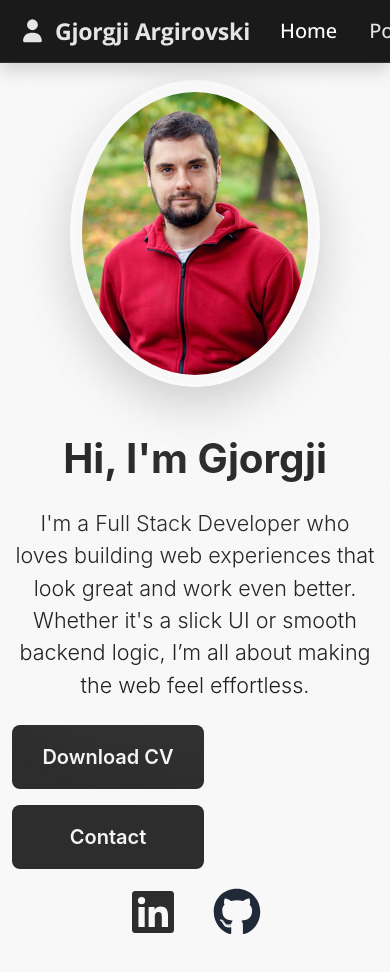
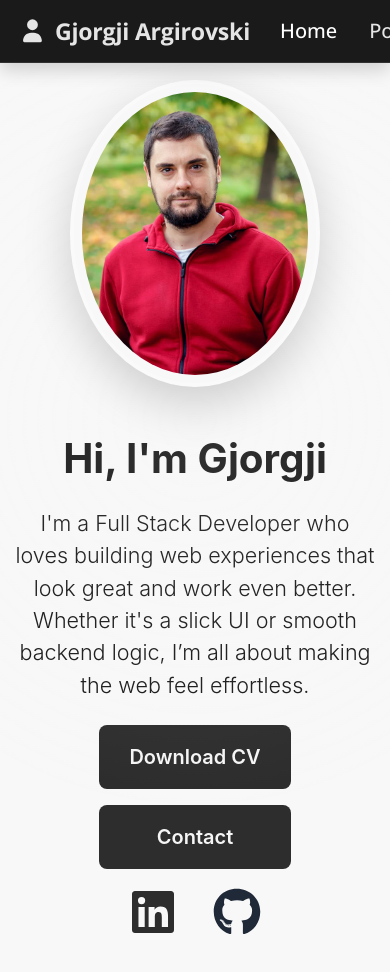
Before and after one commit to argirowski/ArgirovskiPortfolio, a React (Create React App) app: page / in a window 390 px wide. Shown: the top 972 px of the page. Built offline with nearby package versions, Linux system fonts and the light colour scheme.

Commit message:
Some small fix

```diff
--- a/src/components/HomePage/HomePage.css
+++ b/src/components/HomePage/HomePage.css
@@ -74,3 +74,10 @@
   transform: scale(1.05);
   box-shadow: 0 1.25rem 2.5rem rgba(0, 0, 0, 0.3);
 }
+
+@media (max-width: 991.98px) {
+  .text-content .d-flex.flex-column {
+    align-items: center !important;
+    justify-content: center !important;
+  }
+}
```
